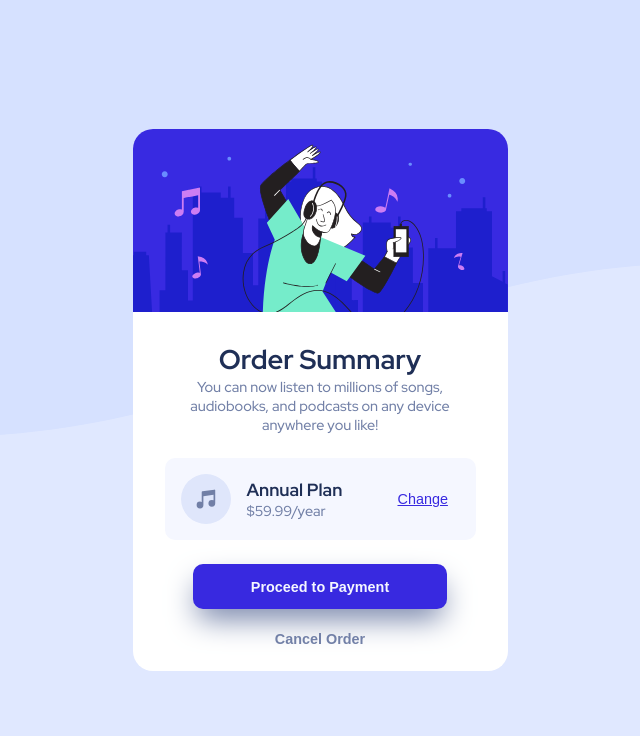
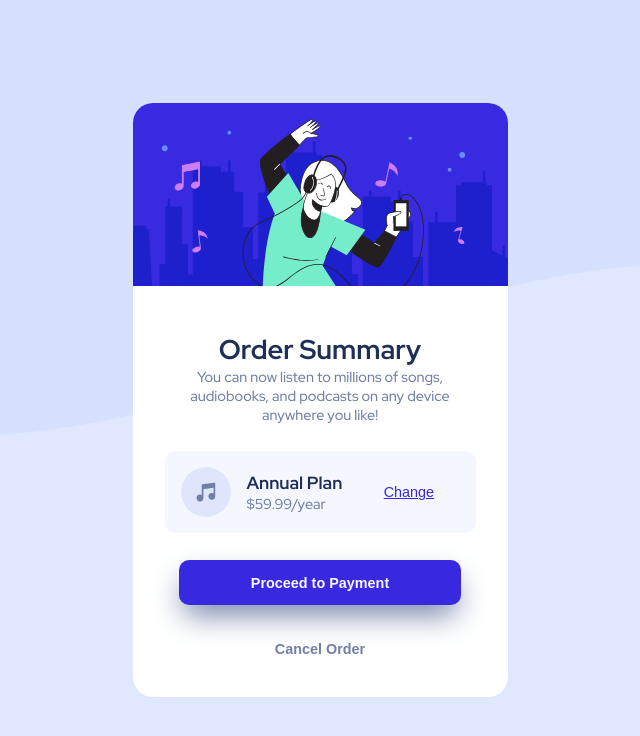
Before and after one commit to FZSZ/order-summary-component-main, a plain HTML site: page exercise/index.html in a window 1280 px wide. Shown: the whole page, without its empty margins (320-960 px from the left). Drawn offline with Linux system fonts and the light colour scheme.

Commit message:
littlest details i didn't see

```diff
--- a/exercise/styles.css
+++ b/exercise/styles.css
@@ -74,7 +74,7 @@ button {
   align-items: center;
   text-align: center;
   justify-content: center;
-  margin: 2em;
+  margin: 1.5em;
 }
 .text,
 .buttons {
@@ -82,7 +82,7 @@ button {
 }
 .payment-plans {
   justify-content: space-evenly;
-  margin: -0.5em 1em;
+  margin: -0.5em 2em;
   border-radius: 10px;
   background-color: var(--Very-pale-blue);
 }
@@ -93,11 +93,11 @@ button {
 }
 .plan {
   text-align: left;
-  flex-grow: 1;
+  flex: 1;
 }
 .button-change-plan {
   font-weight: 500;
-  flex-grow: 2;
+  flex: 2;
   border: none;
   text-decoration: underline;
   background: none;
@@ -137,20 +137,6 @@ button {
   body {
     font-size: 16px;
   }
-  .container {
-    background-image: url('images/pattern-background-desktop.svg');
-    background-size: auto;
-  }
-  .text,
-  .payment-plans,
-  .buttons {
-    margin: 1.5em 3em;
-  }
-  .payment-plans {
-    margin: 0 2em;
-  }
-}
-@media screen and (min-width: 960px) {
   h1 {
     font-size: 1.7em;
   }
@@ -163,4 +149,33 @@ button {
   button {
     font-size: 0.9em;
   }
+  .container {
+    background-image: url('images/pattern-background-desktop.svg');
+    background-size: auto;
+  }
+  .text,
+  .payment-plans,
+  .buttons {
+    margin: 2em;
+  }
+  .payment-plans {
+    margin: -0.3em 2em;
+  }
+  .proceed-button {
+    margin-bottom: 2em;
+  }
 }
+@media screen and (min-width: 960px) {
+  .text,
+  .payment-plans,
+  .buttons {
+    margin: 2.5em 2.7em;
+  }
+  .payment-plans {
+    margin: -0.8em 2em;
+  }
+  .proceed-button {
+    padding: 1em 5em;
+    margin-bottom: 2.5em;
+  }
+}
```
